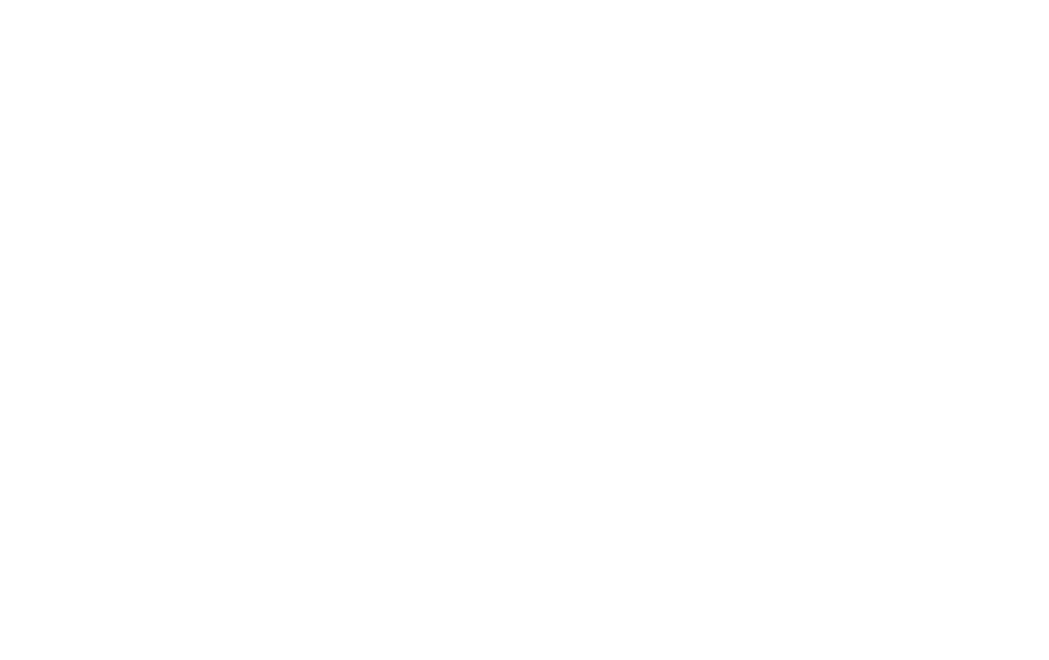
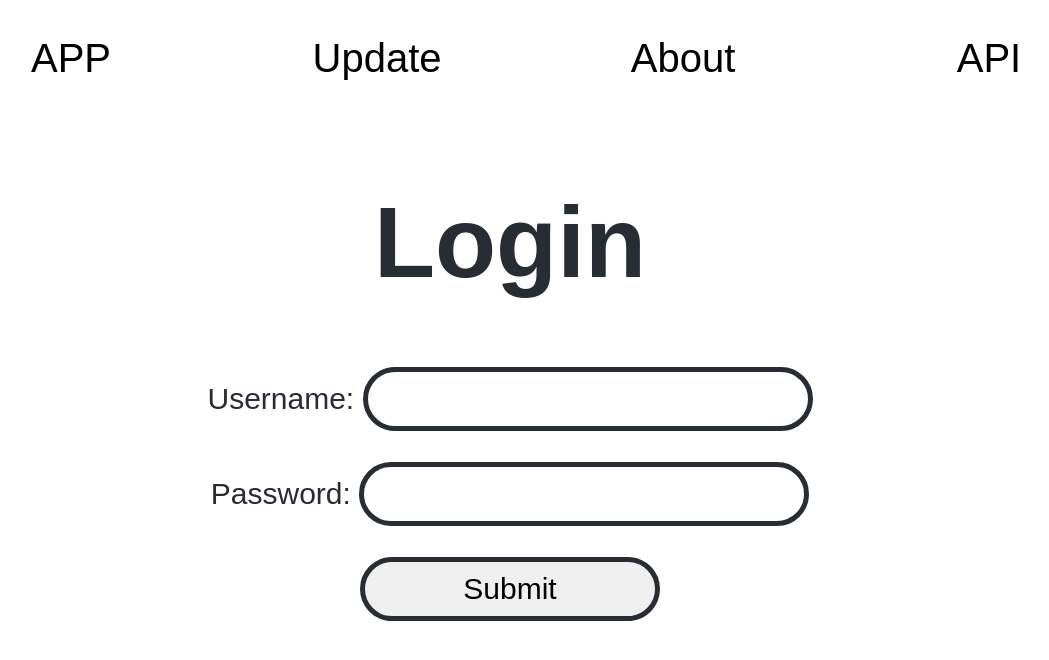
Before and after one commit to Team-Unhackable/MomentPay, a React (Create React App) app in the folder splitpay-frontend/: page /login in a window 1280 px wide. Before the commit this address had no page. Shown: the top 660 px of the page, without its empty margins (130-1179 px from the left). Built offline with nearby package versions, Linux system fonts and the light colour scheme.

Commit message:
Update Frontend

```diff
--- a/splitpay-frontend/src/index.js
+++ b/splitpay-frontend/src/index.js
@@ -5,6 +5,7 @@
 import Layout from "./pages/Layout";
 import Update from "./pages/Update";
 import API from "./pages/API";
+import Login from "./pages/Login";
 
 export default function App() {
   return (
@@ -15,6 +16,7 @@
         <Route path="update" element={<Update />} />
         <Route path="about" element={<About />} />
         <Route path="api" element={<API />} />
+        <Route path="login" element={<Login />} />
       </Route>
     </Routes>
   </BrowserRouter>
--- a/splitpay-frontend/src/pages/Home.js
+++ b/splitpay-frontend/src/pages/Home.js
@@ -1,14 +1,14 @@
 import '../App.css';
-import {useState} from 'react';
 import React from 'react';
-import { useNavigate } from 'react-router-dom';
+import logo from "../assets/logo.png"
 
 function Home() {
   return (
     <div className="App">
       <header className="App-header">
+        <img src={logo} className="App-logo" alt="logo" />
         <h1>MomentPay</h1>
-        <button>
+        <button className='loginButton'>
           <a href="/login">Login</a>
         </button>
       </header>
--- a/splitpay-frontend/src/pages/Login.js
+++ b/splitpay-frontend/src/pages/Login.js
@@ -0,0 +1,21 @@
+import '../App.css';
+import React from 'react';
+
+function Login() {
+  return (
+    <div className="App">
+      <header className="App-header">
+        <h1>Login</h1>
+        <form action="/login" method="post">
+            <label for="username" className='formLabel'>Username: </label>
+            <input type="text" id="username" name="username" required className='form'></input><br></br><br></br>
+            <label for="password" className='formLabel'>Password: </label>
+            <input type="password" id="password" name="password" required className='form'></input><br></br><br></br>
+            <input type="submit" value="Submit" className='loginButton'></input>
+        </form>
+      </header>
+    </div>
+  );
+}
+
+export default Login;
--- a/splitpay-frontend/src/pages/pages.css
+++ b/splitpay-frontend/src/pages/pages.css
@@ -51,13 +51,26 @@
   text-decoration: none;
 }
 
-.sreachBar {
+.loginButton {
+  font-family: 'Arial Rounded MT Bold', 'Helvetica Rounded', Arial, sans-serif;
   border-radius: 100px;
   border: 5px solid #282c34;
   padding: 10px;
   font-size: 30px;
-  width: 25em;
-  /* width: 140%; */
+  width: 10em;
+}
+
+.form {
+  border-radius: 100px;
+  border: 5px solid #282c34;
+  padding: 10px;
+  font-size: 30px;
+  width: 15em;
+}
+
+.formLabel {
+  font-size: 30px;
+  color: #282c34;
 }
 
 .email {
```
Also changed, not shown: splitpay-frontend/src/assets/logo.png (added).
